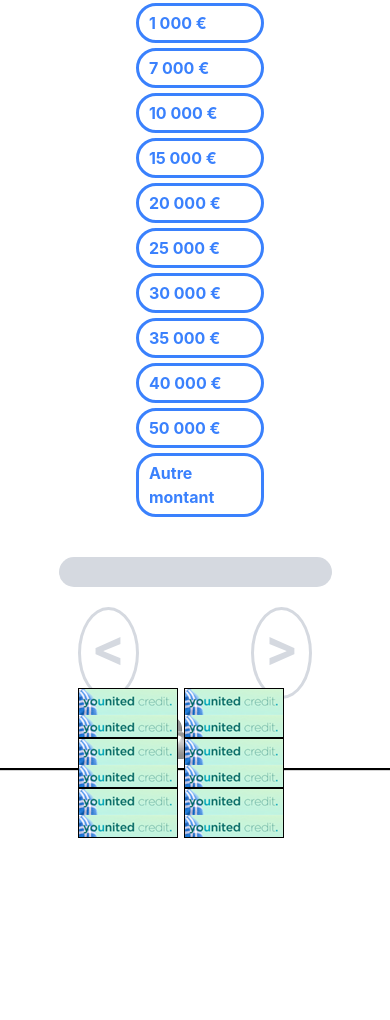
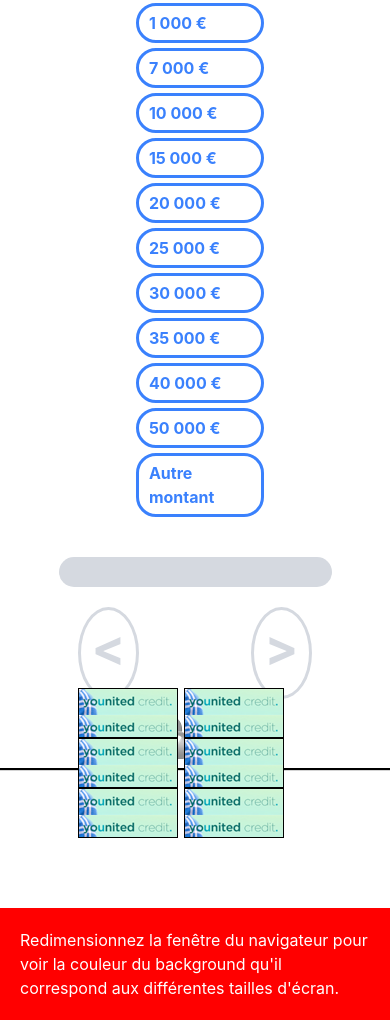
Before and after one commit to Chelmid/lecr-ditfacile.fr, a plain HTML site: page index.html in a window 390 px wide. Shown: the part 442-1462 px from the top of the page. Before the commit the page ends 1280 px from the top, so only its background shows below. Drawn offline with nearby package versions, Linux system fonts and the light colour scheme.

Commit message:
quelques modif

```diff
--- a/index.html
+++ b/index.html
@@ -79,7 +79,7 @@
       </div>
     </div>
     <!--repere responsive-->
-    <p class="example">Resize the browser window to see how the background color of this paragraph changes on different screen sizes.</p>
+    <p class="example">Redimensionnez la fenêtre du navigateur pour voir la couleur du background qu'il correspond aux différentes tailles d'écran.</p>
   </body>
   <script type="text/javascript" src='./js/script.js'></script>
 </html>
--- a/style.css
+++ b/style.css
@@ -260,7 +260,11 @@ body{
 
 /* Extra small devices (phones, 600px and down) */
 @media only screen and (max-width: 600px) {
-  .example {background: red;}
+  .example {
+    background: red;
+    position: absolute;
+    top: 160%;
+  }
 
   .grandDivTop{
     width: 65%;
```
